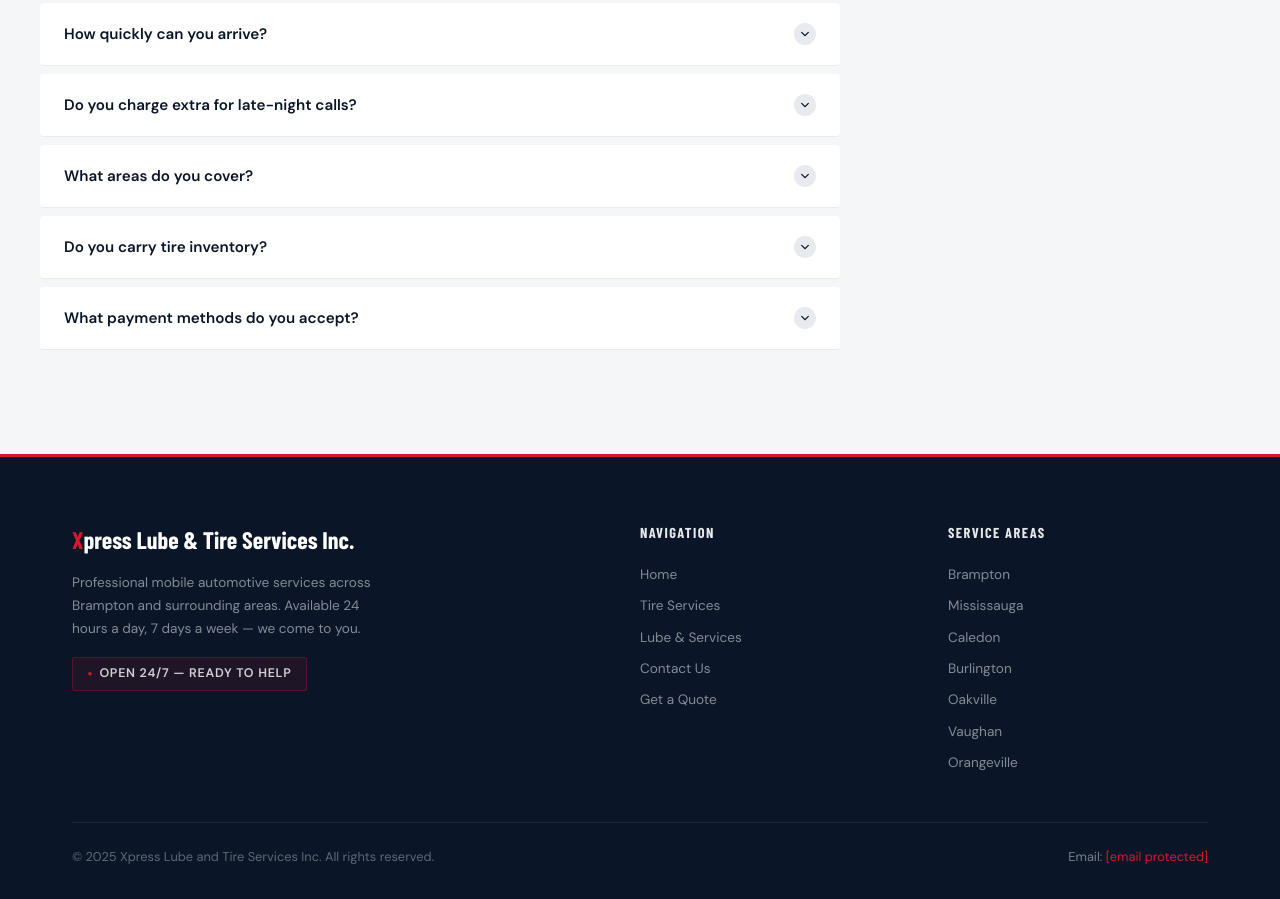
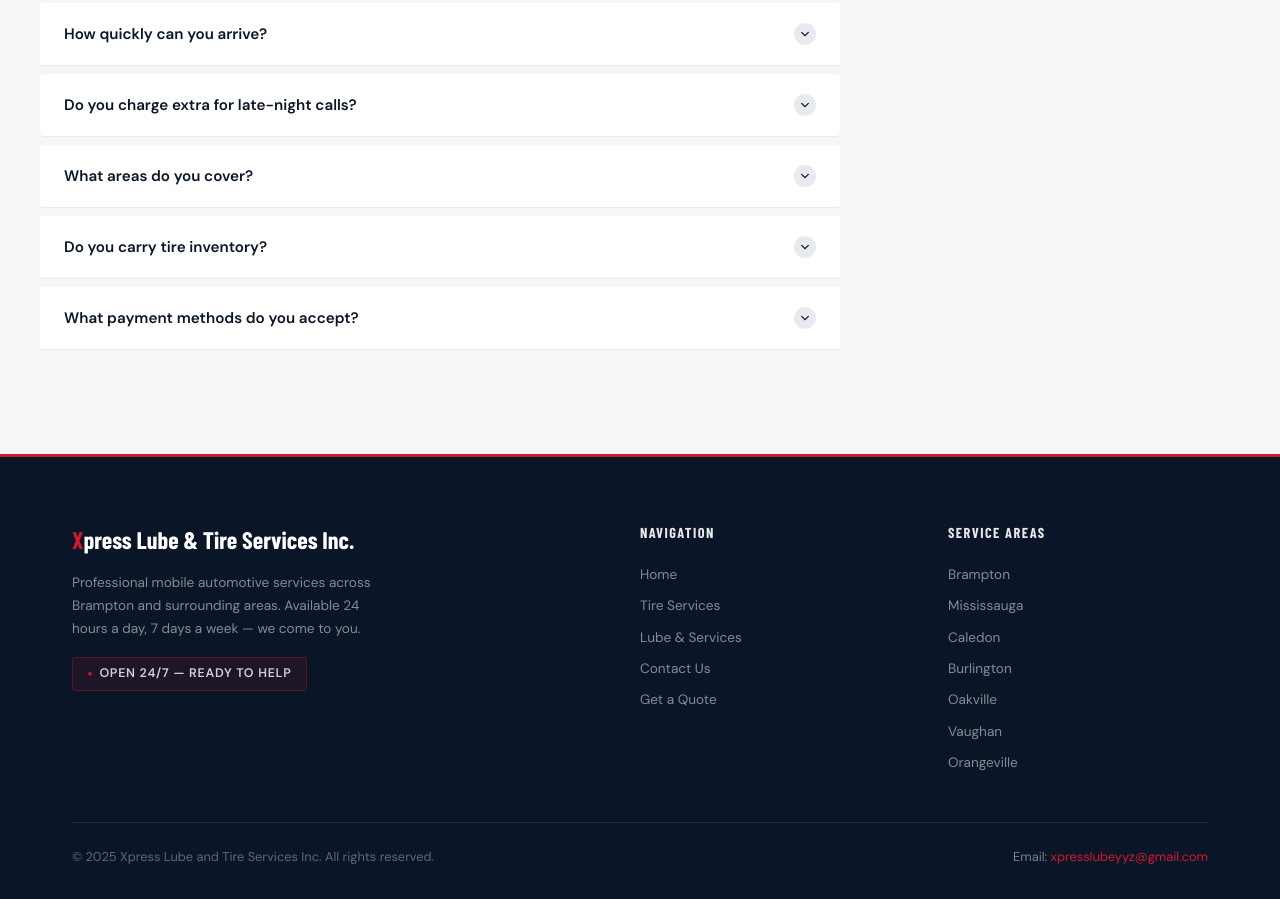
Before and after one commit to jindjeetcheema/Xpress-Lube-and-Tires-services-inc., a website: page index.html in a window 1280 px wide. Shown: the part 5783-6682 px from the top of the page. Drawn offline with nearby package versions, Linux system fonts and the light colour scheme; a web font is replaced by a local one.

Commit message:
Update footer email contact information

```diff
--- a/index.html
+++ b/index.html
@@ -1373,7 +1373,9 @@
     </div>
     <div class="footer-bottom">
       <div class="footer-copy">&copy; 2025 Xpress Lube and Tire Services Inc. All rights reserved.</div>
-      <div class="footer-email">Email: <a href="/cdn-cgi/l/email-protection#234a4d454c635b53514650504f564146424d47574a5146500d404c4e"><span class="__cf_email__" data-cfemail="bcd5d2dad3fcc4ccced9cfcfd0c9ded9ddd2d8c8d5ced9cf92dfd3d1">[email&#160;protected]</span></a></div>
+      <div class="footer-email">
+        Email: <a href="mailto:xpresslubeyyz@gmail.com">xpresslubeyyz@gmail.com</a>
+      </div>
     </div>
   </div>
 </footer>
```
